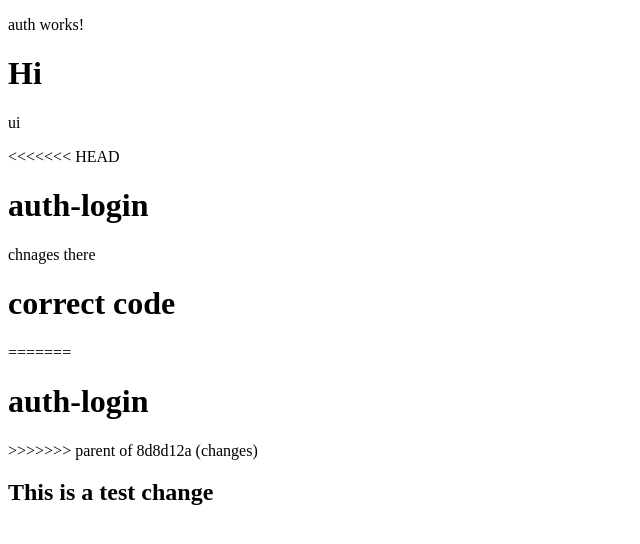
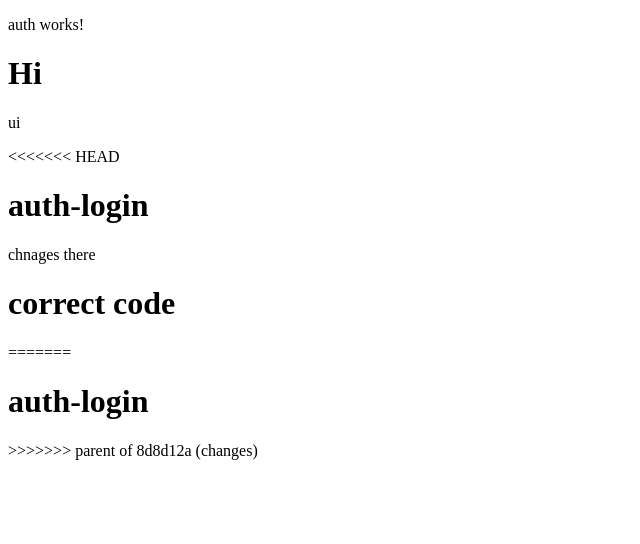
Before and after one commit to jerlin-ux-pixel/angular-repo, an Angular app: page /auth in a window 1280 px wide. Shown: the top 544 px of the page, without its empty margins (0-640 px from the left). Built offline with nearby package versions, Linux system fonts and the light colour scheme.

Commit message:
Revert "test: added h2 line to auth component"
This reverts commit a004de3b3352ccd6785732998a0e365ad5858633.

```diff
--- a/src/app/auth/auth.component.html
+++ b/src/app/auth/auth.component.html
@@ -8,4 +8,3 @@
 =======
 <h1>auth-login</h1>
 >>>>>>> parent of 8d8d12a (changes)
-<h2>This is a test change</h2>
```
